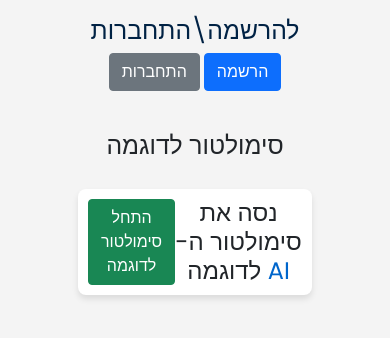
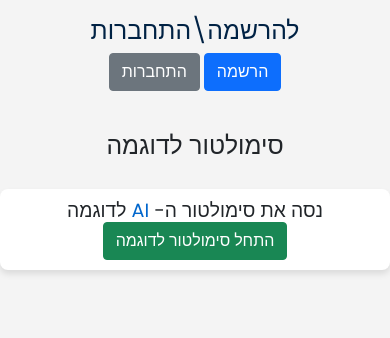
Before and after one commit to ofekrozen/Amirnetix, a Django app: page / in a window 390 px wide. Shown: the part 293-631 px from the top of the page. Run offline with Django 4.2, Linux system fonts and the light colour scheme.

Commit message:
auth index css fix

```diff
--- a/Auth/static/Auth/styles.css
+++ b/Auth/static/Auth/styles.css
@@ -214,6 +214,28 @@ nav ul li {
     margin: 0;
     font-size: 1.5em;
 }
+@media screen and (max-width: 900px) {
+    .home-page-section {
+        flex-direction: column;
+        align-items: center;
+        width: 100%;
+    }
+    .fam-boxes {
+        flex-direction: column;
+        margin: 20px;
+        width: auto;
+        align-items: center;
+    }
+    .home-page-section h3 {
+        font-size: 1.2em;
+    }
+    #wordStatsChart{
+        width: 100%;
+        height: 220px;
+        margin-top: 100px;
+    }
+}
+
 .ai-span{
     color: #0066cc;
 }
```
Also changed, not shown: db.sqlite3.
